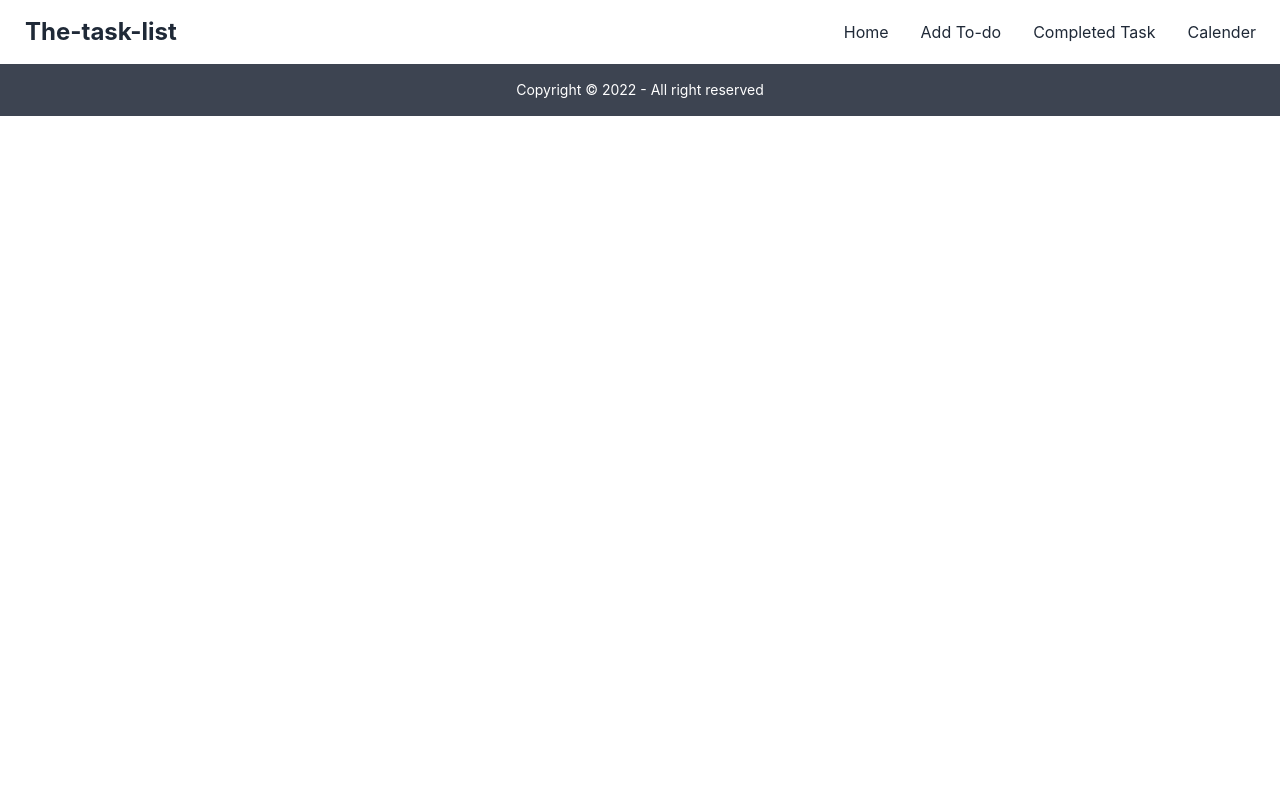
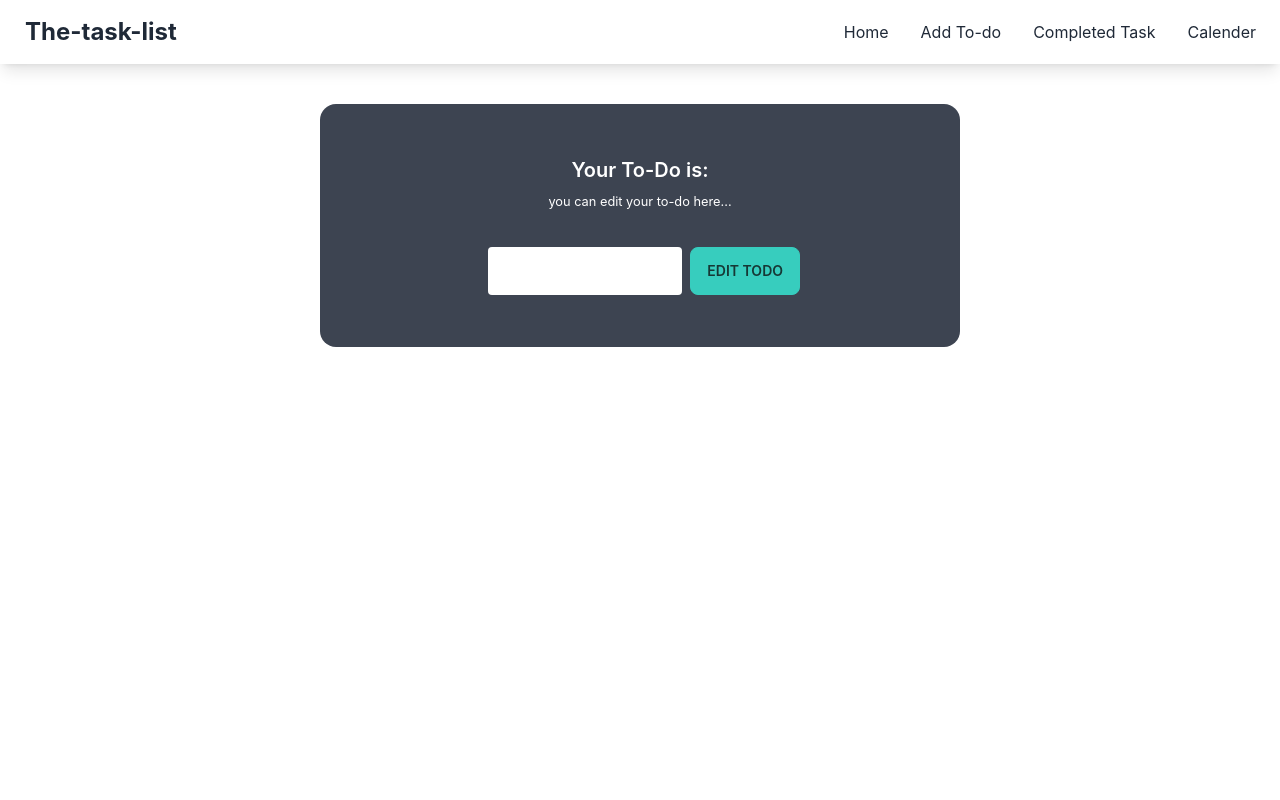
Before and after one commit to PranoySarker/to-do-client, a React (Create React App) app: page /todo/edit/1 in a window 1280 px wide. Shown: the top 800 px of the page. Built offline with nearby package versions, Linux system fonts and the light colour scheme; no server answers.

Commit message:
edit implemented

```diff
--- a/package.json
+++ b/package.json
@@ -7,7 +7,9 @@
     "@testing-library/react": "^13.3.0",
     "@testing-library/user-event": "^13.5.0",
     "daisyui": "^2.17.0",
+    "date-fns": "^2.28.0",
     "react": "^18.2.0",
+    "react-day-picker": "^8.0.7",
     "react-dom": "^18.2.0",
     "react-hook-form": "^7.33.0",
     "react-router-dom": "^6.3.0",
--- a/src/App.js
+++ b/src/App.js
@@ -1,6 +1,7 @@
 import { Route, Routes } from 'react-router-dom';
 import './App.css';
 import Calender from './pages/Calender';
+import Edit from './pages/Edit';
 import Home from './pages/Home';
 import Footer from './pages/shared/Footer';
 import Header from './pages/shared/Header';
@@ -14,6 +15,7 @@ function App() {
         <Route path='/' element={<Home></Home>}></Route>
         <Route path='/todo' element={<Todo></Todo>}></Route>
         <Route path='/calender' element={<Calender></Calender>}></Route>
+        <Route path='/todo/edit/:id' element={<Edit></Edit>}></Route>
       </Routes>
       <Footer></Footer>
     </div>
--- a/src/pages/Calender.js
+++ b/src/pages/Calender.js
@@ -1,9 +1,14 @@
 import React from 'react';
+import { DayPicker } from 'react-day-picker';
+import 'react-day-picker/dist/style.css';
 
 const Calender = () => {
     return (
-        <div>
-            <h1>This is calender page</h1>
+        <div className='h-screen flex'>
+            <div className=' mx-auto mt-10'>
+
+                <DayPicker />
+            </div>
         </div>
     );
 };
--- /dev/null
+++ b/src/pages/Edit.js
@@ -0,0 +1,52 @@
+import React, { useEffect, useState } from 'react';
+import { useForm } from 'react-hook-form';
+import { useParams } from 'react-router-dom';
+
+const Edit = () => {
+    const { register, handleSubmit, reset } = useForm();
+    const { id } = useParams();
+    const [todo, setTodo] = useState({});
+
+    useEffect(() => {
+        fetch(`http://localhost:5000/todo/${id}`)
+            .then(res => res.json())
+            .then(data => {
+                setTodo(data)
+            })
+    }, [])
+
+    const onSubmit = data => {
+        console.log(data)
+        const url = `http://localhost:5000/todo/${id}`;
+        fetch(url, {
+            method: 'PUT',
+            headers: {
+                'content-type': 'application/json'
+            },
+            body: JSON.stringify(data)
+        })
+            .then(res => res.json())
+            .then(data => {
+                console.log(data);
+                reset();
+            })
+    };
+    return (
+        <div className='h-screen'>
+            <div class="card w-1/2 bg-neutral  mx-auto p-5 my-10">
+                <div class="card-body items-center text-center">
+                    <h2 class="card-title text-white">Your To-Do is: {todo.todo}</h2>
+                    <small class='text-white'>you can edit your to-do here...</small>
+                    <form className='flex w-80 mt-7' onSubmit={handleSubmit(onSubmit)}>
+                        <input {...register("todo")} className='rounded mx-2 px-2 h-12 w-full text-black text-xl' />
+                        <input class="btn btn-md  btn-accent" type="submit" value='EDIT TODO' />
+                    </form>
+
+                </div>
+            </div>
+
+        </div>
+    );
+};
+
+export default Edit;
--- a/src/pages/Home.js
+++ b/src/pages/Home.js
@@ -1,5 +1,5 @@
 import React, { useEffect, useState } from 'react';
-import { useNavigate } from 'react-router-dom';
+import { Link, useNavigate } from 'react-router-dom';
 
 
 const Home = () => {
@@ -8,7 +8,7 @@ const Home = () => {
 
 
     useEffect(() => {
-        fetch('http://localhost:5000/todos')
+        fetch('https://lit-island-29284.herokuapp.com/todos')
             .then(res => res.json())
             .then(data => { setTask(data) })
     }, [])
@@ -35,7 +35,7 @@ const Home = () => {
                                         <tr>
                                             <th><input type="checkbox" /></th>
                                             <td>{task.todo}</td>
-                                            <td>Blue</td>
+                                            <td><Link class="btn btn-xs" to={`/todo/edit/${task._id}`}>Edit</Link></td>
                                         </tr>
                                     )
                                 }
--- a/src/pages/Todo.js
+++ b/src/pages/Todo.js
@@ -7,7 +7,7 @@ const Todo = () => {
 
     const onSubmit = data => {
         console.log(data)
-        const url = 'http://localhost:5000/todo';
+        const url = 'https://lit-island-29284.herokuapp.com/todo';
         fetch(url, {
             method: 'POST',
             headers: {
```
Also changed, not shown: 1 other file (tests, documents, lock files or other folders).
